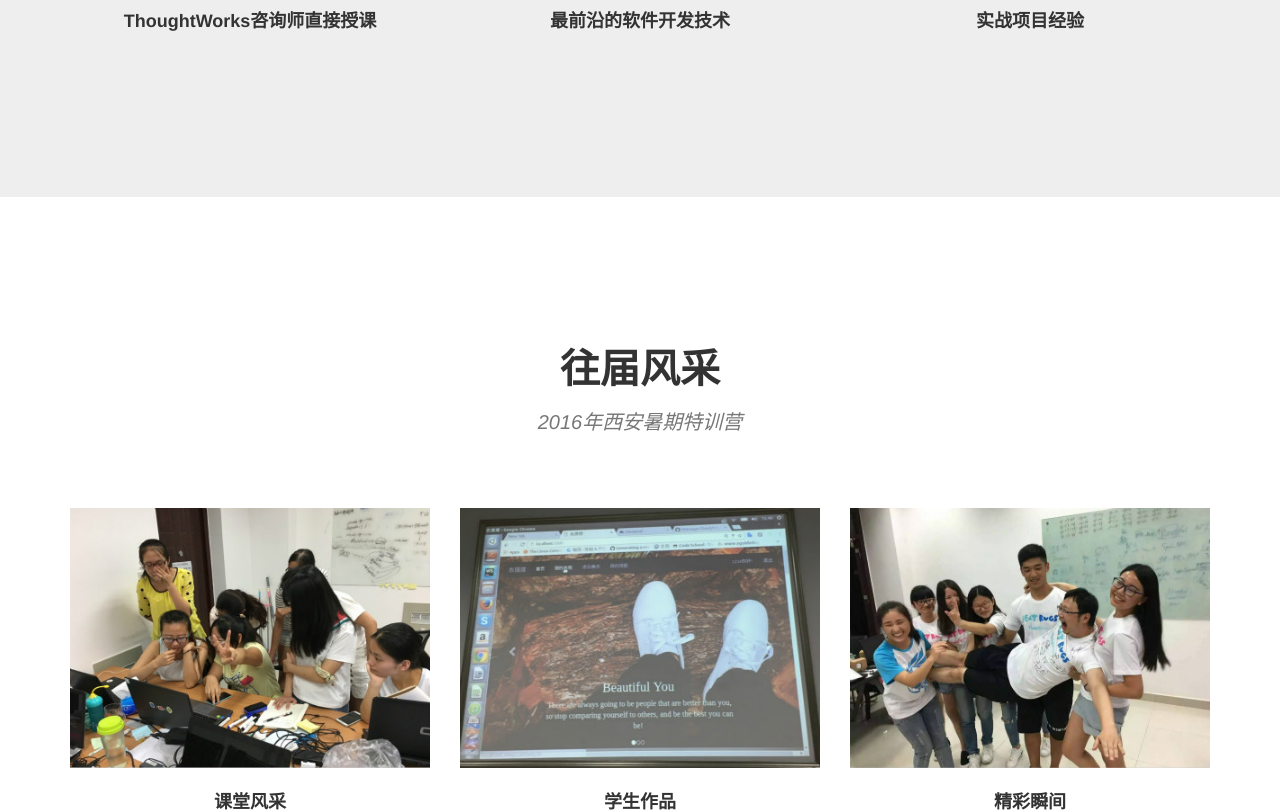
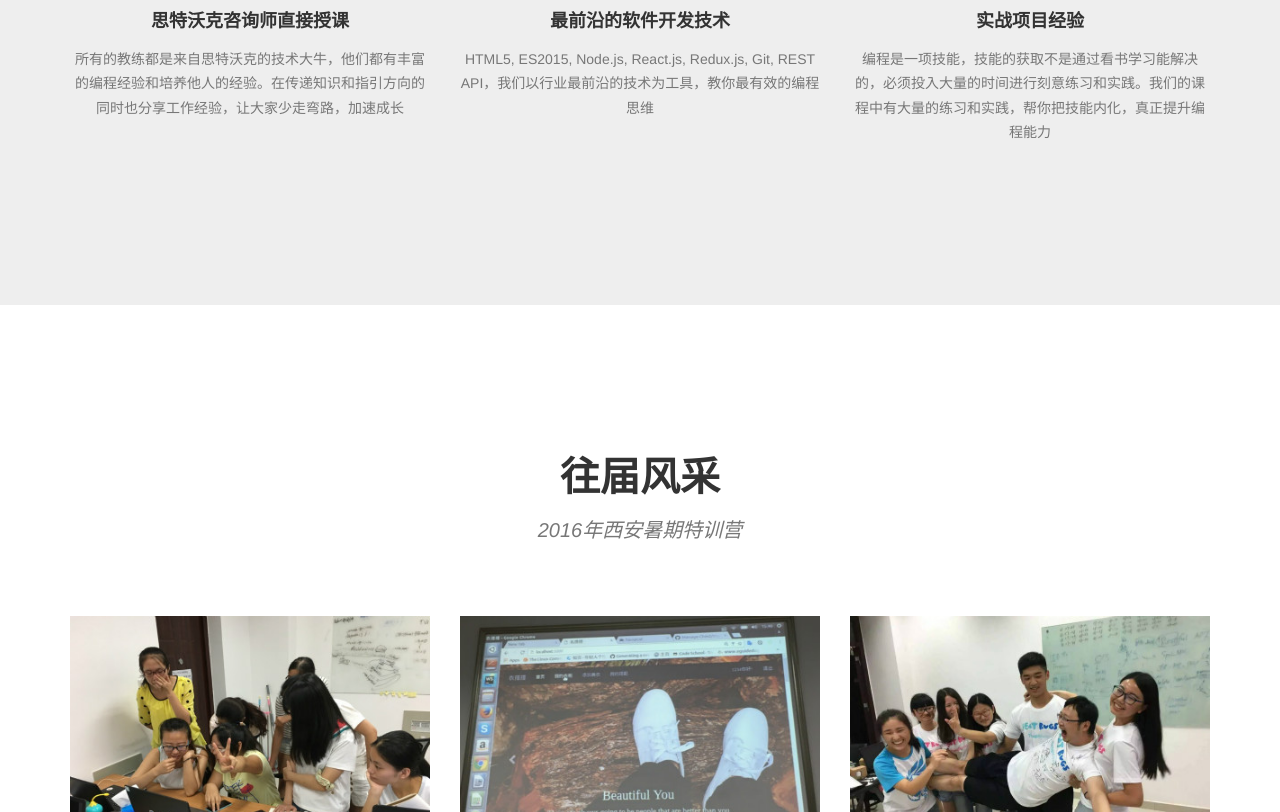
Before and after one commit to thoughtworks-school/bootcamp, a website: page index.html in a window 1280 px wide. Shown: the part 3367-4179 px from the top of the page. Drawn offline with nearby package versions, Linux system fonts and the light colour scheme.

Commit message:
finish content

```diff
--- a/index.html
+++ b/index.html
@@ -201,7 +201,8 @@
                         <i class="fa fa-circle fa-stack-2x text-primary"></i>
                         <i class="fa fa-user fa-stack-1x fa-inverse"></i>
                     </span>
-                    <h4 class="service-heading">ThoughtWorks咨询师直接授课</h4>
+                    <h4 class="service-heading">思特沃克咨询师直接授课</h4>
+                    <p class="text-muted">所有的教练都是来自思特沃克的技术大牛，他们都有丰富的编程经验和培养他人的经验。在传递知识和指引方向的同时也分享工作经验，让大家少走弯路，加速成长</p>
                 </div>
                 <div class="col-md-4">
                     <span class="fa-stack fa-4x">
@@ -209,6 +210,7 @@
                         <i class="fa fa-html5 fa-stack-1x fa-inverse"></i>
                     </span>
                     <h4 class="service-heading">最前沿的软件开发技术</h4>
+                    <p class="text-muted">HTML5, ES2015, Node.js, React.js, Redux.js, Git, REST API，我们以行业最前沿的技术为工具，教你最有效的编程思维</p>
                 </div>
                 <div class="col-md-4">
                     <span class="fa-stack fa-4x">
@@ -216,6 +218,7 @@
                         <i class="fa fa-code fa-stack-1x fa-inverse"></i>
                     </span>
                     <h4 class="service-heading">实战项目经验</h4>
+                    <p class="text-muted">编程是一项技能，技能的获取不是通过看书学习能解决的，必须投入大量的时间进行刻意练习和实践。我们的课程中有大量的练习和实践，帮你把技能内化，真正提升编程能力</p>
                 </div>
             </div>
         </div>
```
